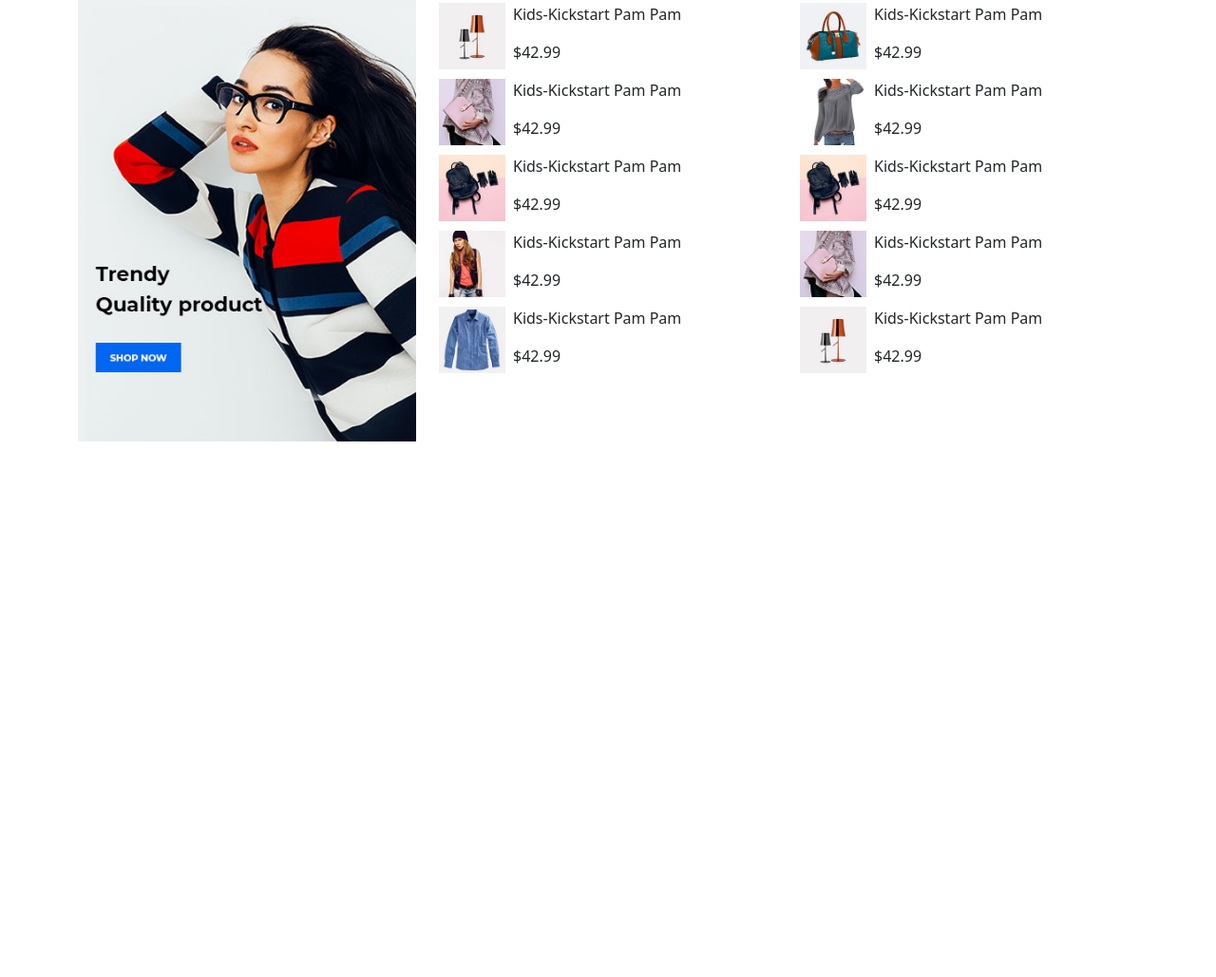
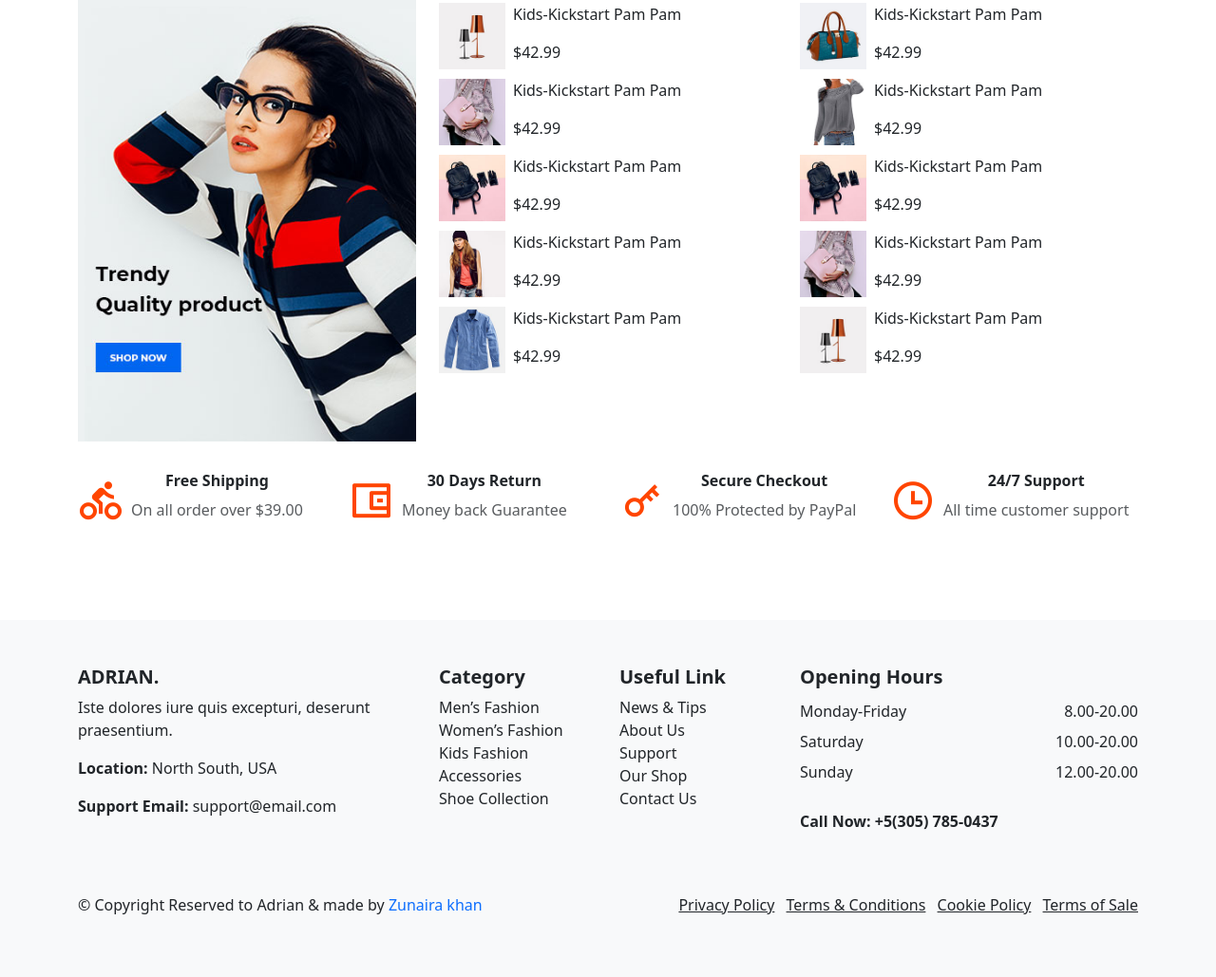
Before and after one commit to Zunairakhan07/E-comerece, a plain HTML site: page index.html in a window 1280 px wide. Shown: the part 2477-3506 px from the top of the page at 95% size. Before the commit the page ends 2942 px from the top, so only its background shows below. Drawn offline with nearby package versions, Linux system fonts and the light colour scheme; files whose address does not match are found by name.

Commit message:
sections

```diff
--- a/index.html
+++ b/index.html
@@ -304,7 +304,7 @@
           <h4 class="mb-2">New Arrivals</h4>
           <div class="d-flex gap-2">
             <div>
-              <img src="./assets/imgs/p-1.jpg" class="img-fluid" style="height: 70px;"  alt="">
+              <img src="./assets/imgs/p-1.jpg" class="img-fluid" style="height: 70px;" alt="">
             </div>
             <div>
               <p>
@@ -315,7 +315,7 @@
           </div>
           <div class="d-flex gap-2">
             <div>
-              <img src="./assets/imgs/p-2.jpg" class="img-fluid" style="height: 70px;"  alt="">
+              <img src="./assets/imgs/p-2.jpg" class="img-fluid" style="height: 70px;" alt="">
             </div>
             <div>
               <p>
@@ -326,7 +326,7 @@
           </div>
           <div class="d-flex gap-2">
             <div>
-              <img src="./assets/imgs/p-3.jpg" class="img-fluid" style="height: 70px;"  alt="">
+              <img src="./assets/imgs/p-3.jpg" class="img-fluid" style="height: 70px;" alt="">
             </div>
             <div>
               <p>
@@ -337,7 +337,7 @@
           </div>
           <div class="d-flex gap-2">
             <div>
-              <img src="./assets/imgs/p-4.jpg" class="img-fluid" style="height: 70px;"  alt="">
+              <img src="./assets/imgs/p-4.jpg" class="img-fluid" style="height: 70px;" alt="">
             </div>
             <div>
               <p>
@@ -348,7 +348,7 @@
           </div>
           <div class="d-flex gap-2">
             <div>
-              <img src="./assets/imgs/p-5.jpg" class="img-fluid" style="height: 70px;"  alt="">
+              <img src="./assets/imgs/p-5.jpg" class="img-fluid" style="height: 70px;" alt="">
             </div>
             <div>
               <p>
@@ -362,7 +362,7 @@
           <h4 class="mb-2">Best selllers</h4>
           <div class="d-flex gap-2">
             <div>
-              <img src="./assets/imgs/p-7.jpg" class="img-fluid" style="height: 70px;"  alt="">
+              <img src="./assets/imgs/p-7.jpg" class="img-fluid" style="height: 70px;" alt="">
             </div>
             <div>
               <p>
@@ -373,7 +373,7 @@
           </div>
           <div class="d-flex gap-2">
             <div>
-              <img src="./assets/imgs/p-8.jpg" class="img-fluid" style="height: 70px;"  alt="">
+              <img src="./assets/imgs/p-8.jpg" class="img-fluid" style="height: 70px;" alt="">
             </div>
             <div>
               <p>
@@ -384,7 +384,7 @@
           </div>
           <div class="d-flex gap-2">
             <div>
-              <img src="./assets/imgs/p-3.jpg" class="img-fluid" style="height: 70px;"  alt="">
+              <img src="./assets/imgs/p-3.jpg" class="img-fluid" style="height: 70px;" alt="">
             </div>
             <div>
               <p>
@@ -395,7 +395,7 @@
           </div>
           <div class="d-flex gap-2">
             <div>
-              <img src="./assets/imgs/p-2.jpg" class="img-fluid" style="height: 70px;"  alt="">
+              <img src="./assets/imgs/p-2.jpg" class="img-fluid" style="height: 70px;" alt="">
             </div>
             <div>
               <p>
@@ -406,7 +406,7 @@
           </div>
           <div class="d-flex gap-2">
             <div>
-              <img src="./assets/imgs/p-1.jpg" class="img-fluid" style="height: 70px;"  alt="">
+              <img src="./assets/imgs/p-1.jpg" class="img-fluid" style="height: 70px;" alt="">
             </div>
             <div>
               <p>
@@ -416,12 +416,144 @@
             </div>
           </div>
         </div>
+      </div>
+    </div>
+    </div>
+  </section>
+  <!--Section end-->
+
+
+
+  <!-- Section 6 -->
+  <div class="container py-4">
+    <div class="row text-center">
+        <!-- Free Shipping -->
+        <div class=" col-md-3 mb-3">
+            <div class="d-flex gap-2 align-items-center">
+              <i class="ri-riding-line  ri-3x text-org"></i>
+             <div>
+              <h6 class="fw-bold mt-2">Free Shipping</h6>
+              <p class="text-muted">On all order over $39.00</p>
+             </div>
+            </div>
+        </div>
+
+        <!-- 30 Days Return -->
+        <div class=" col-md-3 mb-3">
+            <div class="d-flex   gap-2 align-items-center ">
+              <i class="ri-wallet-2-line ri-3x  text-org"></i>
+             <div>
+              <h6 class="fw-bold mt-2">30 Days Return</h6>
+              <p class="text-muted">Money back Guarantee</p>
+             </div>
+            </div>
+        </div>
+
+        <!-- Secure Checkout -->
+        <div class=" col-md-3 mb-3">
+            <div class="d-flex gap-2 align-items-center">
+              <i class="ri-key-2-line ri-3x text-org"></i>
+              <div>
+              <h6  class="fw-bold mt-2">Secure Checkout</h6>
+                <p class="text-muted">100% Protected by PayPal</p>
+            </div>
+          </div>
+        </div>
+
+        <!-- 24/7 Support -->
+        <div class="col-md-3 mb-3">
+            <div class="d-flex gap-2 align-items-center">
+              <i class="ri-time-line ri-3x text-org "></i>
+
+               <div>
+                <h6 class="fw-bold mt-2">24/7 Support</h6>
+                <p class="text-muted">All time customer support</p>
+               </div>
+            </div>
+        </div>
+    </div>
+</div>
+<!-- Section end -->
+  <!-- Footer -->
+  <footer class="bg-light pt-5 mt-5 py-5">
+    <div class="container">
+      <div class="row">
+        <!-- Logo and Contact Info -->
+        <div class=" col-md-4 mb-4">
+          <h5 class="fw-bold">ADRIAN.</h5>
+          <p>Iste dolores iure quis excepturi, deserunt praesentium.</p>
+          <p><strong>Location:</strong> North South, USA</p>
+          <p><strong>Support Email:</strong> support@email.com</p>
+        </div>
+
+        <!-- Categories -->
+        <div class=" col-md-2 mb-4">
+          <h5 class="fw-bold">Category</h5>
+          <ul class="list-unstyled">
+            <li><a href="#" class="text-dark text-decoration-none">Men’s Fashion</a></li>
+            <li><a href="#" class="text-dark text-decoration-none">Women’s Fashion</a></li>
+            <li><a href="#" class="text-dark text-decoration-none">Kids Fashion</a></li>
+            <li><a href="#" class="text-dark text-decoration-none">Accessories</a></li>
+            <li><a href="#" class="text-dark text-decoration-none">Shoe Collection</a></li>
+          </ul>
+        </div>
+
+        <!-- Useful Links -->
+        <div class=" col-md-2 mb-4">
+          <h5 class="fw-bold">Useful Link</h5>
+          <ul class="list-unstyled">
+            <li><a href="#" class="text-dark text-decoration-none">News & Tips</a></li>
+            <li><a href="#" class="text-dark text-decoration-none">About Us</a></li>
+            <li><a href="#" class="text-dark text-decoration-none">Support</a></li>
+            <li><a href="#" class="text-dark text-decoration-none">Our Shop</a></li>
+            <li><a href="#" class="text-dark text-decoration-none">Contact Us</a></li>
+          </ul>
+        </div>
+
+        <!-- Opening Hours -->
+        <div class=" col-md-4 mb-4">
+
+
+          <!-- Opening Hours -->
+          <h5 class="fw-bold">Opening Hours</h5>
+          <ul class="list-unstyled">
+            <li class="d-flex justify-content-between py-1">
+              <span>Monday-Friday</span>
+              <span>8.00-20.00</span>
+            </li>
+            <li class="d-flex justify-content-between py-1">
+              <span>Saturday</span>
+              <span>10.00-20.00</span>
+            </li>
+            <li class="d-flex justify-content-between py-1">
+              <span>Sunday</span>
+              <span>12.00-20.00</span>
+            </li>
+          </ul>
+
+          <!-- Call Now -->
+          <div class="mt-4">
+            <p class="fw-bold">Call Now: +5(305) 785-0437</p>
+          </div>
+
+        </div>
+
+      </div>
+
+      <div class="row mt-4">
+        <div class="col text-center d-flex justify-content-between">
+          <p>&copy; Copyright Reserved to Adrian & made by <a href="#" class="text-decoration-none">Zunaira khan</a></p>
+          <ul class="list-inline">
+            <li class="list-inline-item"><a href="#" class="text-dark">Privacy Policy</a></li>
+            <li class="list-inline-item"><a href="#" class="text-dark">Terms & Conditions</a></li>
+            <li class="list-inline-item"><a href="#" class="text-dark">Cookie Policy</a></li>
+            <li class="list-inline-item"><a href="#" class="text-dark">Terms of Sale</a></li>
+          </ul>
         </div>
       </div>
     </div>
-  </section>
-  <!--Section end-->
-  <!--  -->
+  </footer>
+
 
   <script src="./assets/js//bootstrap.min.js"></script>
 </body>
```
